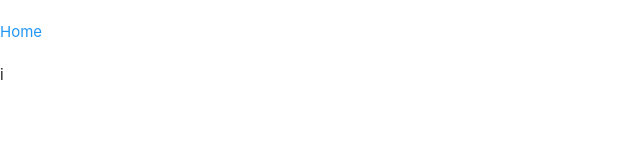
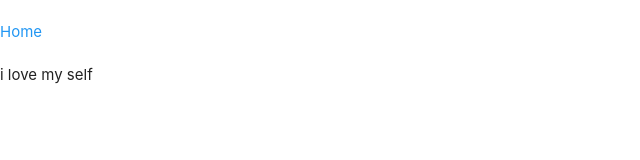
Before and after one commit to amseinn/start, a plain HTML site: page index.html in a window 1280 px wide. Shown: the full height of the page, 0-640 px from the left. Drawn offline with Linux system fonts and the light colour scheme.

Commit message:
8th step

```diff
--- a/index.html
+++ b/index.html
@@ -61,7 +61,7 @@
   <!-- _____________navbar station_____________end______ -->
 
   <!-- ______________home station___________start______ -->
-i
+i love my self
   <!-- ______________home station___________end______ -->
 <script src="/js/materialize.min.js"></script>
 <script src="/js/main.js"></script>
```
